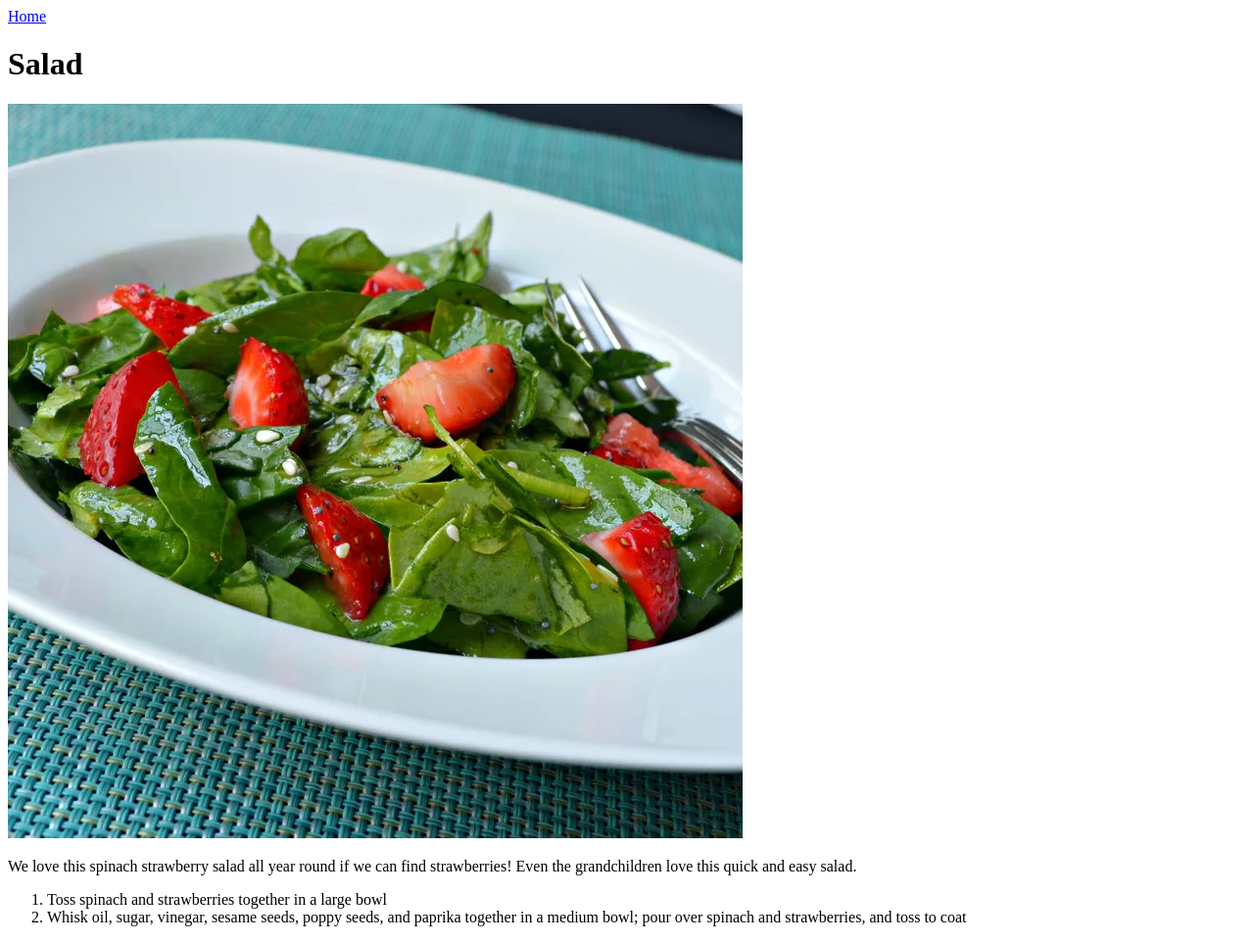
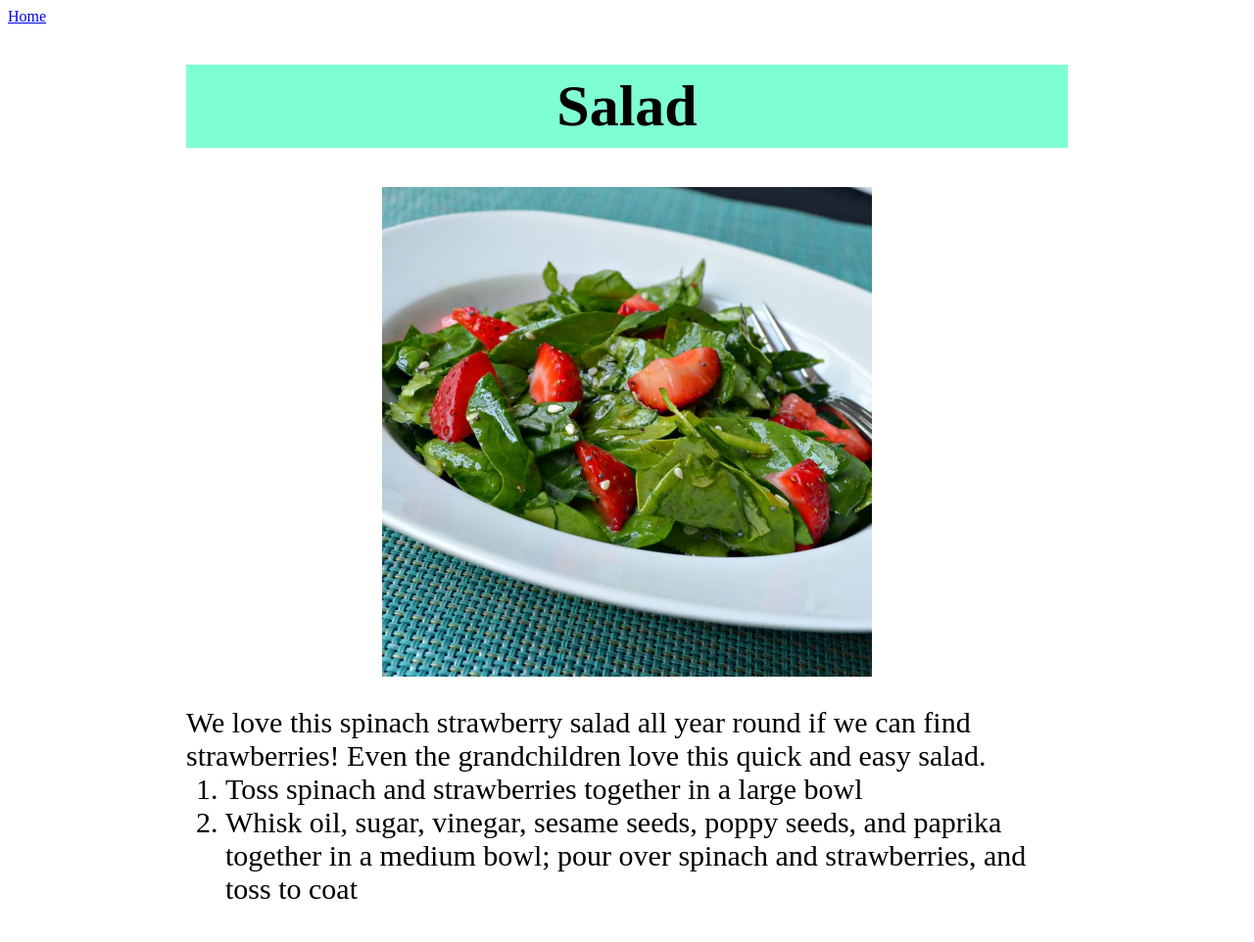
Before and after one commit to Anton-Chuv/odin-recipes, a plain HTML site: page recipes/salad.html in a window 1280 px wide. Shown: the whole page at 98% size. Drawn offline with Linux system fonts and the light colour scheme.

Commit message:
add some style

```diff
--- a/recipes/salad.html
+++ b/recipes/salad.html
@@ -1,18 +1,26 @@
 <!DOCTYPE html>
 <html lang="en">
+
 <head>
     <meta charset="UTF-8">
     <meta name="viewport" content="width=device-width, initial-scale=1.0">
     <title>Salad</title>
+    <link rel="stylesheet" href="../styles/styles.css">
 </head>
+
 <body>
     <a href="../index.html">Home</a>
-    <h1>Salad</h1>
-    <img src="../images/salad.png" alt="picture of salad">
-    <p>We love this spinach strawberry salad all year round if we can find strawberries! Even the grandchildren love this quick and easy salad.    </p>
-    <ol>
-        <li>Toss spinach and strawberries together in a large bowl</li>
-        <li>Whisk oil, sugar, vinegar, sesame seeds, poppy seeds, and paprika together in a medium bowl; pour over spinach and strawberries, and toss to coat</li>
-    </ol>
+    <div class="body">
+        <h1>Salad</h1>
+        <img src="../images/salad.png" alt="picture of salad">
+        <p>We love this spinach strawberry salad all year round if we can find strawberries! Even the grandchildren love
+            this quick and easy salad. </p>
+        <ol>
+            <li>Toss spinach and strawberries together in a large bowl</li>
+            <li>Whisk oil, sugar, vinegar, sesame seeds, poppy seeds, and paprika together in a medium bowl; pour over
+                spinach and strawberries, and toss to coat</li>
+        </ol>
+    </div>
 </body>
+
 </html>
--- /dev/null
+++ b/styles/styles.css
@@ -0,0 +1,47 @@
+.body {
+    margin: 0 auto;
+    width: 900px;
+    font-size: 30px;
+}
+
+.main {
+    margin: auto;
+    width: 400px;
+    font-size: 20px;
+}
+
+ul {
+    list-style: none;
+    font-size: 40px;
+}
+
+.main li {
+    margin: 15px;
+}
+
+.body p{
+    margin-bottom: 0;
+}
+.body ol{
+    margin-top: 0;
+}
+
+img {
+    display: block;
+    margin: auto;
+    height: 500px;
+    width: auto;
+}
+
+.main h1 {
+    padding: 8px;
+    text-align: center;
+    background-color: yellowgreen;
+}
+
+
+.body h1 {
+    text-align: center;
+    padding: 8px;
+    background-color: aquamarine;
+}
```
Also changed, not shown: index.html (+11 -6 lines), recipes/lasagna.html (+6 -0 lines).
